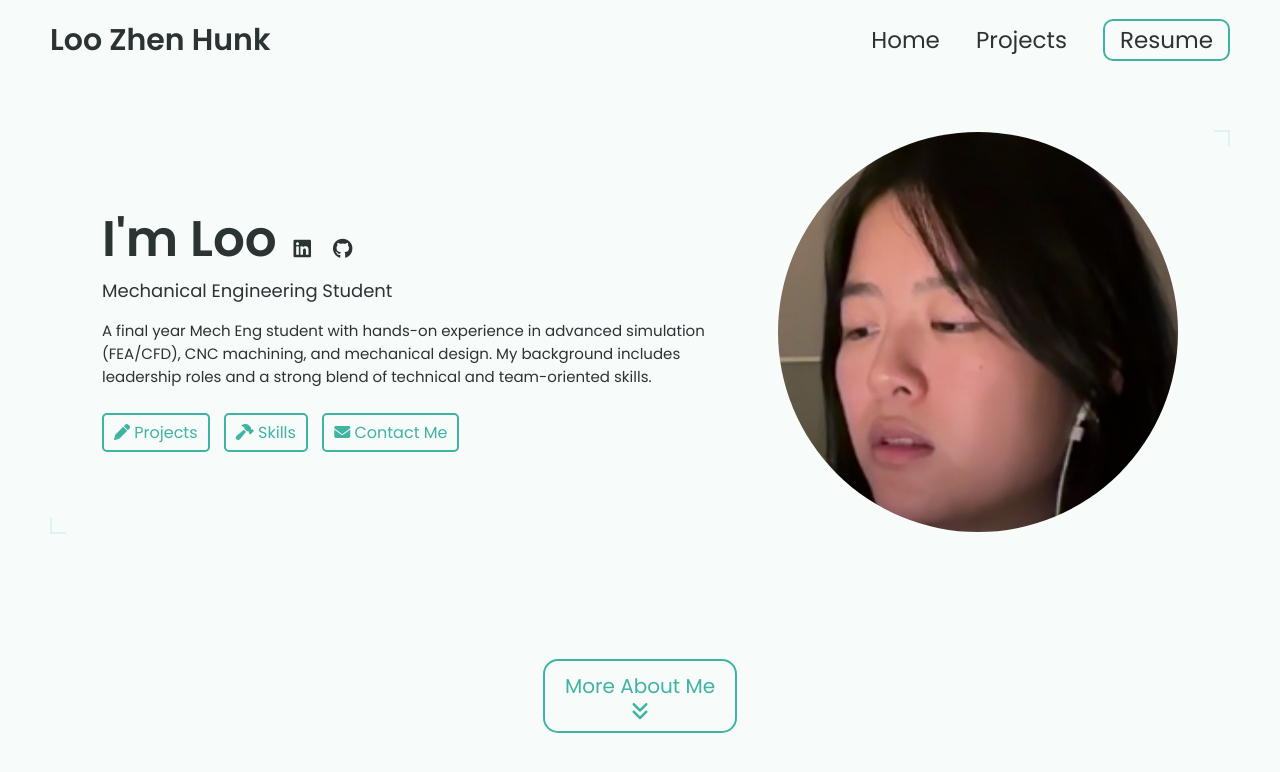
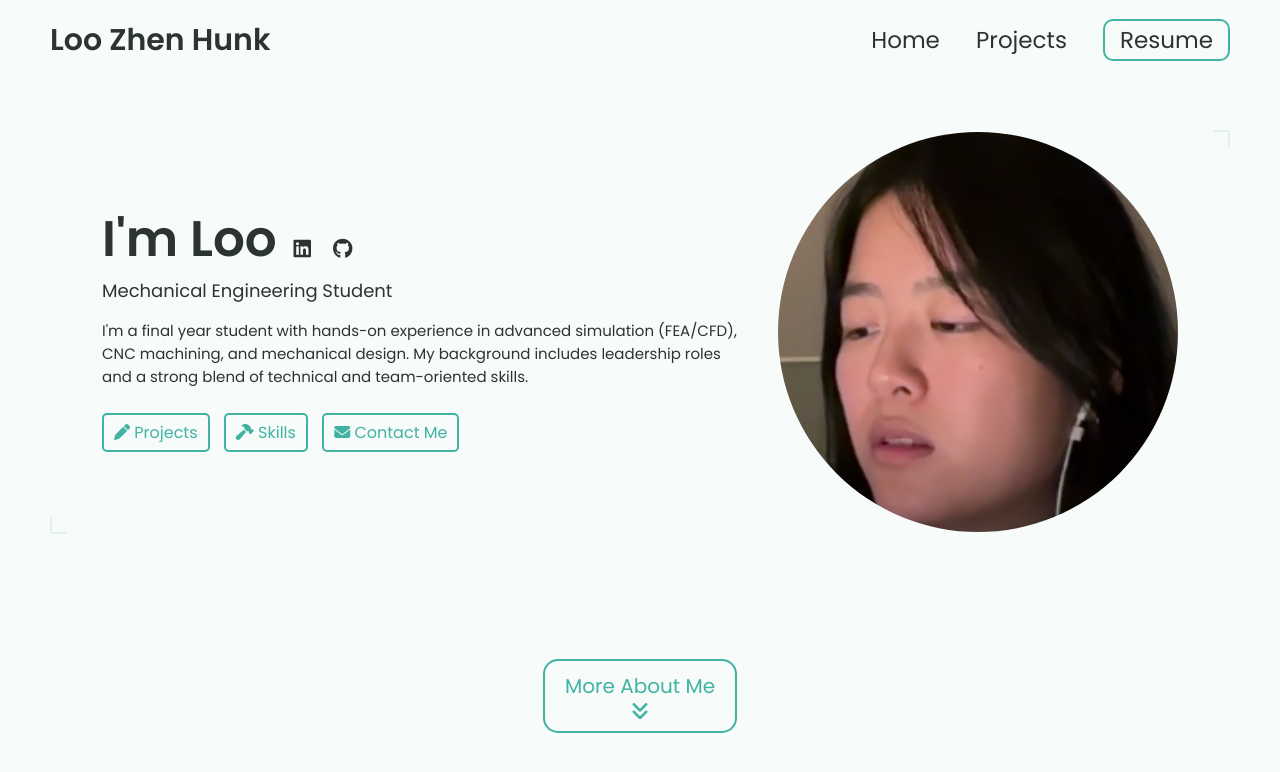
Before and after one commit to apex000/apex000.github.io, a Jekyll site: the page built from index.html, in a window 1280 px wide and 900 px high. Shown: the top 772 px of the window. Built offline with Jekyll 4.4.1, drawn with Linux system fonts in a browser that asks for light colours.

Commit message:
Update _config.yml

```diff
--- a/_config.yml
+++ b/_config.yml
@@ -15,7 +15,7 @@ title: Loo Zhen Hunk's Portfolio # This is what shows up in the tab of the brows
 name: Loo Zhen Hunk
 headline: Mechanical Engineering Student
 description: >- # dont remove this line. this will ignore all new lines until the next section
-  A final year Mech Eng student with hands-on experience in advanced simulation (FEA/CFD), CNC machining, and mechanical design. My background includes leadership roles and a strong blend of
+  I'm a final year student with hands-on experience in advanced simulation (FEA/CFD), CNC machining, and mechanical design. My background includes leadership roles and a strong blend of
   technical and team-oriented skills.
 
 profile_image: ./assets/images/profile-image/image.png
```
